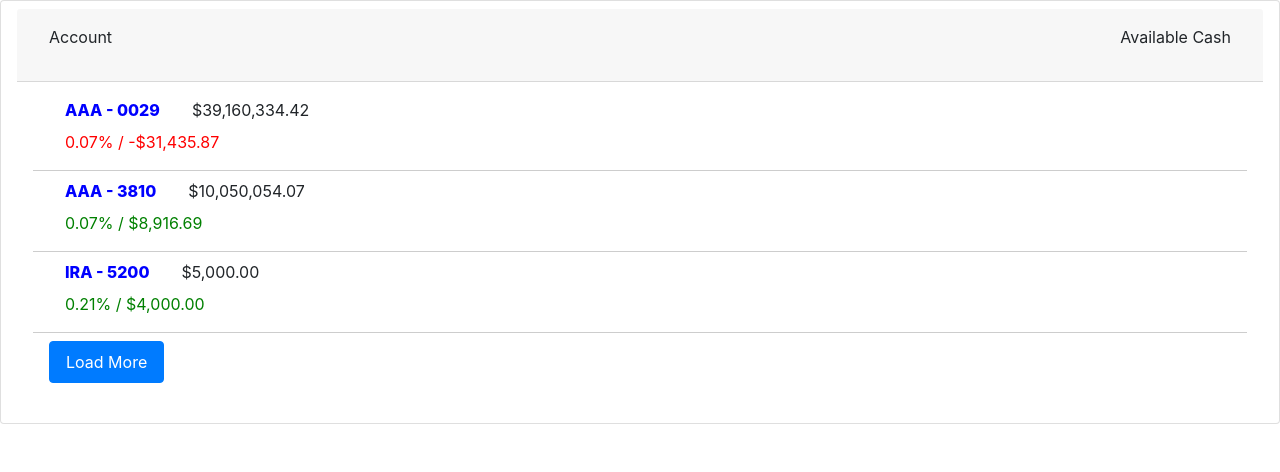
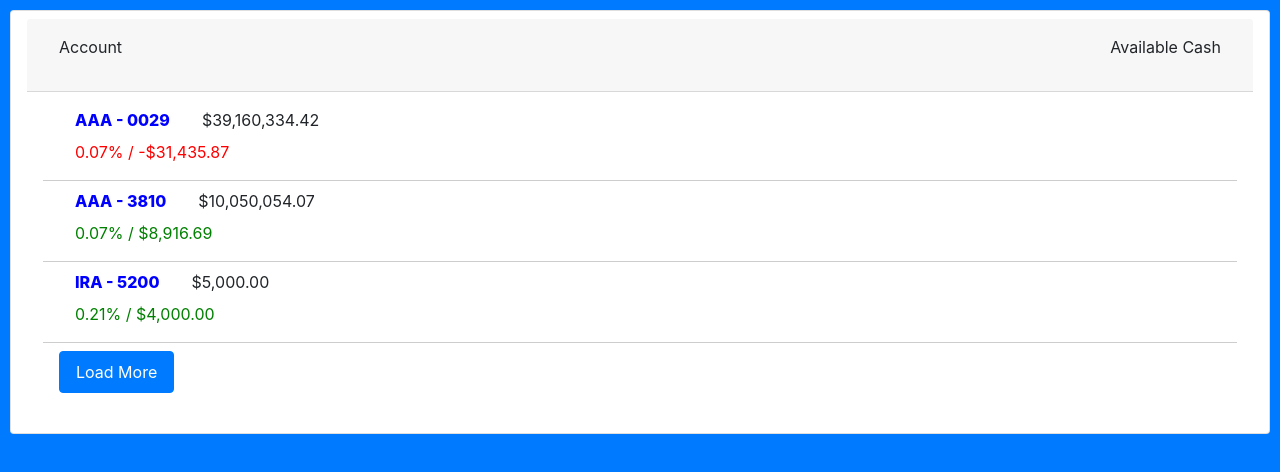
Before and after one commit to ant-core-dev/account-positions, an Angular app: page / in a window 1280 px wide. Shown: the top 472 px of the page. Built offline with nearby package versions, Linux system fonts and the light colour scheme.

Commit message:
Global style tweaks

```diff
--- a/src/styles.css
+++ b/src/styles.css
@@ -1 +1,6 @@
 /* You can add global styles to this file, and also import other style files */
+body {
+    background-color: #007bff;
+    margin: 5px;
+    padding: 5px;
+}
```
